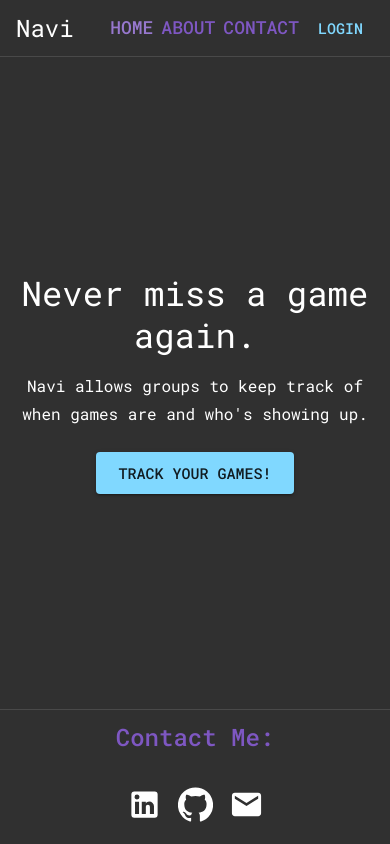
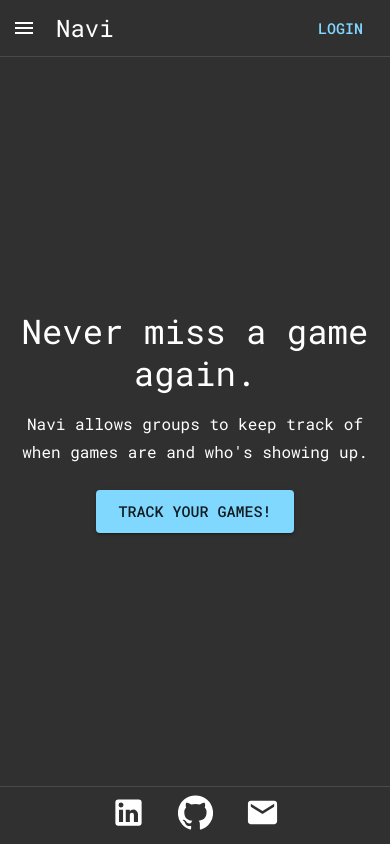
Before and after one commit to UnseelieDad/RPG-Scheduler, a Gatsby site: page / in a window 390 px wide. Built offline with nearby package versions, Linux system fonts and the light colour scheme; Gatsby itself is replaced by a stand-in of ours.

Commit message:
Made index page a more mobile first design

```diff
--- a/src/components/footer/Footer.jsx
+++ b/src/components/footer/Footer.jsx
@@ -10,45 +10,35 @@ const Footer = () => {
     <footer>
       <Divider />
 
-      <Container className={classes.root}>
-        <Typography
-          variant="h6"
-          color="primary"
-          align="center"
-          className={classes.contact}
-        >
-          Contact Me:
-        </Typography>
       <Typography className={classes.links}>
         <Link
           rel="noopener"
           target="_blank"
           href="https://www.linkedin.com/in/seth-martin-57250b136/"
+          color="inherit"
           className={classes.icon}
-            color="inherit"
         >
           <LinkedIn fontSize="large" />
         </Link>
         <Link
-            className={classes.icon}
           href="https://github.com/UnseelieDad"
           target="_blank"
           rel="noopener"
           color="inherit"
+          className={classes.icon}
         >
           <GitHub fontSize="large" />
         </Link>
         <Link
-            className={classes.icon}
           href="mailto:voiceofsethmartin@gmail.com"
           target="_blank"
           rel="noopener"
           color="inherit"
+          className={classes.icon}
         >
           <Email fontSize="large" />
         </Link>
       </Typography>
-      </Container>
     </footer>
   )
 }
--- a/src/components/footer/footerStyles.jsx
+++ b/src/components/footer/footerStyles.jsx
@@ -2,28 +2,13 @@ import { makeStyles, createStyles } from "@material-ui/core/styles"
 
 const footerStyles = makeStyles(theme =>
   createStyles({
-    root: {
+    links: {
       display: "flex",
-      alignItems: "center",
-      flexDirection: "column",
-      marginTop: "auto",
-    },
-    links: {
-      margin: theme.spacing(0.5, 0),
+      justifyContent: "center",
+      margin: theme.spacing(1, 0),
     },
     icon: {
-      margin: theme.spacing(0.5, 2),
-      [theme.breakpoints.down("md")]: {
-        fontSize: "3rem",
-        margin: theme.spacing(0.5, 1),
-      },
-    },
-    contact: {
-      margin: theme.spacing(1, 0),
-      [theme.breakpoints.down("md")]: {
-        fontSize: "1.5rem",
-        marginTop: theme.spacing(0.5, 0),
-      },
+      margin: theme.spacing(0, 2),
     },
   })
 )
--- a/src/components/header/Header.jsx
+++ b/src/components/header/Header.jsx
@@ -4,8 +4,10 @@ import {
   Typography,
   Link as StyleLink,
   Divider,
-  Button,
+  IconButton,
 } from "@material-ui/core"
+
+import MenuIcon from "@material-ui/icons/Menu"
 
 import { Link } from "gatsby"
 
@@ -69,7 +71,10 @@ const Header = ({ page }) => {
 
   return (
     <header>
-      <Toolbar>
+      <Toolbar className={classes.toolBar}>
+        <IconButton className={classes.menu}>
+          <MenuIcon />
+        </IconButton>
         <Typography variant="h5" className={classes.title}>
           {siteHeading}
         </Typography>
--- a/src/components/header/headerStyles.jsx
+++ b/src/components/header/headerStyles.jsx
@@ -4,6 +4,9 @@ const headerStyles = makeStyles(theme =>
   createStyles({
     title: {
       flex: 1,
+      [theme.breakpoints.only("xs")]: {
+        marginLeft: theme.spacing(1),
+      },
     },
     nav: {
       display: "flex",
@@ -16,7 +19,7 @@ const headerStyles = makeStyles(theme =>
         color: theme.palette.primary.light,
       },
       [theme.breakpoints.only("xs")]: {
-        marginLeft: theme.spacing(1),
+        display: "none",
       },
     },
 
@@ -25,8 +28,16 @@ const headerStyles = makeStyles(theme =>
     },
     button: {
       marginLeft: theme.spacing(3),
+    },
+    toolBar: {
       [theme.breakpoints.only("xs")]: {
-        marginLeft: theme.spacing(1),
+        paddingLeft: 0,
+      },
+    },
+    menu: {
+      display: "none",
+      [theme.breakpoints.only("xs")]: {
+        display: "inline",
       },
     },
   })
--- a/src/components/layout/layoutStyles.jsx
+++ b/src/components/layout/layoutStyles.jsx
@@ -3,13 +3,13 @@ import { makeStyles, createStyles } from "@material-ui/core/styles"
 const layoutStyles = makeStyles(theme =>
   createStyles({
     root: {
-      margin: "0 auto",
+      margin: "0",
       display: "flex",
       flexDirection: "column",
       minHeight: "100vh",
     },
     content: {
-      flexGrow: 1,
+      flex: "1 1 auto",
       display: "flex",
       flexDirection: "column",
       justifyContent: "center",
```
Lines whose indentation alone changed are shown as unchanged.
